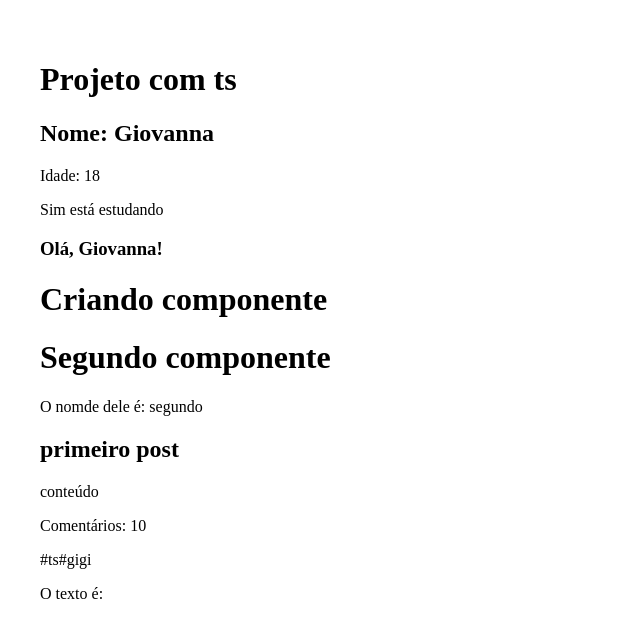
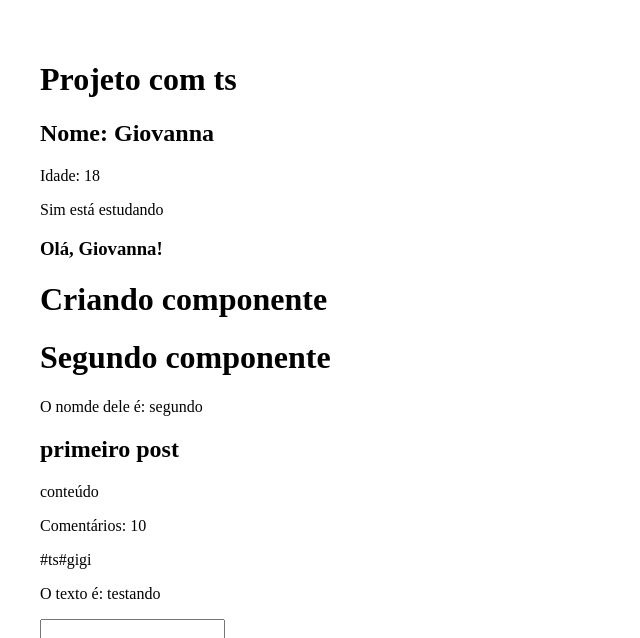
Before and after one commit to Gioomoraes/react-ts, a React (Create React App) app: page / in a window 1280 px wide. Shown: the top 638 px of the page, without its empty margins (0-640 px from the left). Built offline with nearby package versions, Linux system fonts and the light colour scheme.

Commit message:
add handleChange to State component

```diff
--- a/src/components/State.tsx
+++ b/src/components/State.tsx
@@ -1,13 +1,18 @@
-import React, { useState } from "react";
+import React, { useState, ChangeEvent } from "react";
 
 interface Props {}
 
 const State = () => {
-  const [text, setText] = useState();
+  const [text, setText] = useState("testando");
+
+  const handleChange = (e: ChangeEvent<HTMLInputElement>) => {
+    setText(e.target.value);
+  };
 
   return (
     <div>
       <p>O texto é: {text}</p>
+      <input type="text" onChange={handleChange} />
     </div>
   );
 };
```
